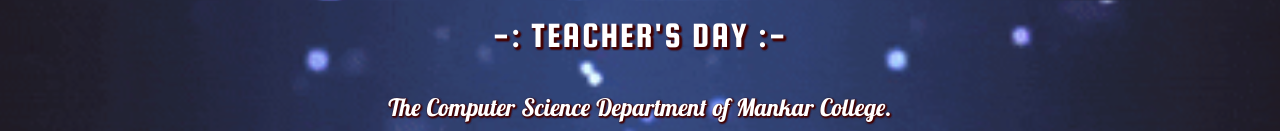
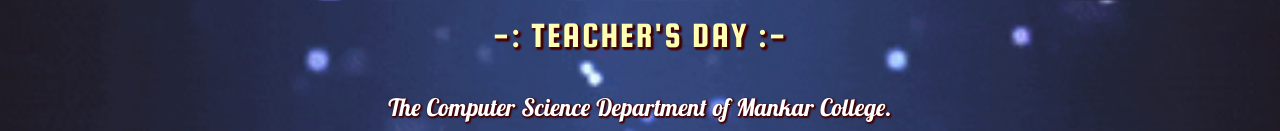
Before and after one commit to sourov123/clg, a plain HTML site: page index.html in a window 1280 px wide. Shown: the top 131 px of the page. Drawn offline with nearby package versions, Linux system fonts and the light colour scheme.

Commit message:
Update index.html

```diff
--- a/index.html
+++ b/index.html
@@ -206,7 +206,7 @@ display:none;
 	<div id="loading">
 	</div>
 <div class="container-fluid p-0" >
-  <div class="container p-2 pt-2 text-center text-white responsivetext" style="color:#ffffb3; font-size: 4.5vh; font-family: 'Squada One' ; text-shadow: 2px 2px 2px #440202,2px 2px 2px #440202,2px 2px 2px #440202,2px 2px 2px #440202; letter-spacing: 2px;">-: TEACHER'S DAY :-</div>
+  <div class="container p-2 pt-2 text-center responsivetext" style="color:#ffffb3; font-size: 4.5vh; font-family: 'Squada One' ; text-shadow: 2px 2px 2px #440202,2px 2px 2px #440202,2px 2px 2px #440202,2px 2px 2px #440202; letter-spacing: 2px;">-: TEACHER'S DAY :-</div>
 
   <div class="container text-center p-2">
     <!---<h5 class="responsivetext2" style="color: #ffffb3; font-size: 4.5vh;  letter-spacing: 2px;  text-shadow: 1px 1px 2px #e62e00,1px 1px 2px #e62e00,1px 1px 2px #e62e00,1px 1px 2px #e62e00; font-family: 'Acme';">1st INTERNATIONAL CONFERENCE<br>
```
